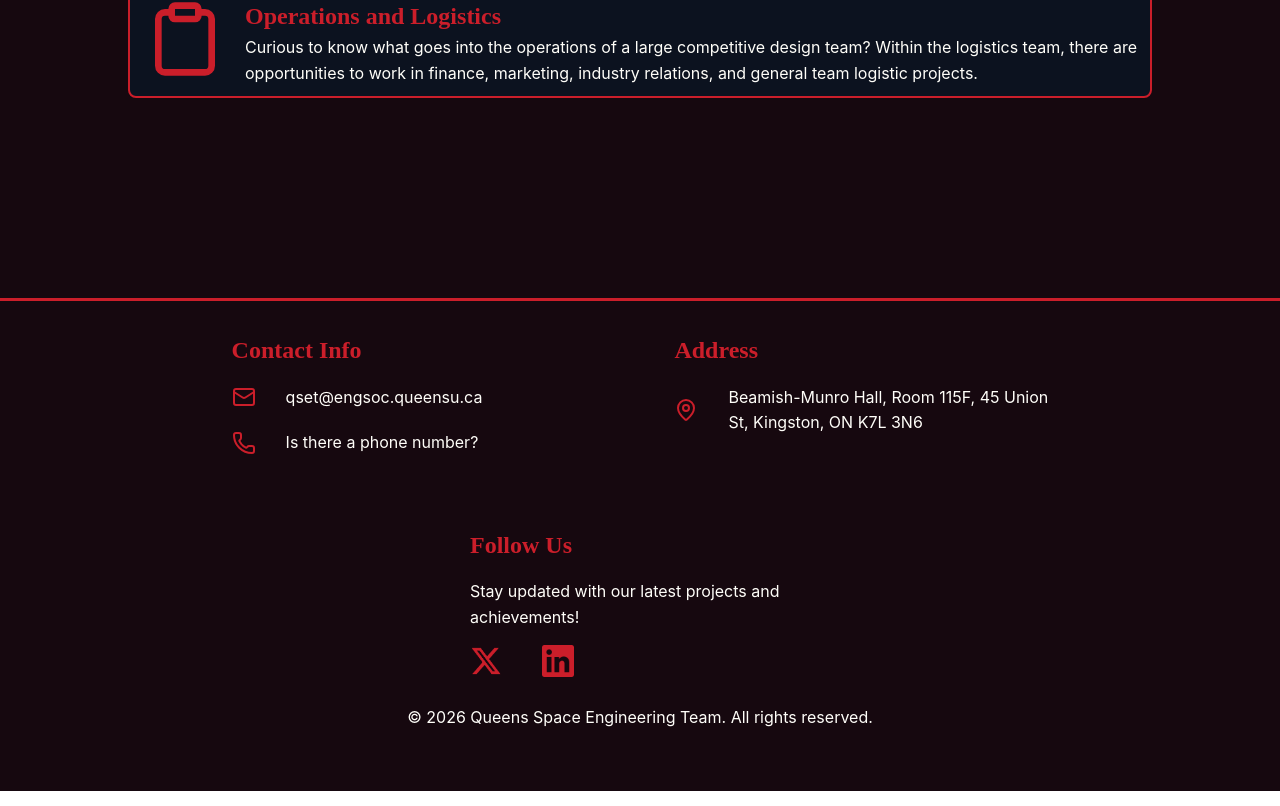
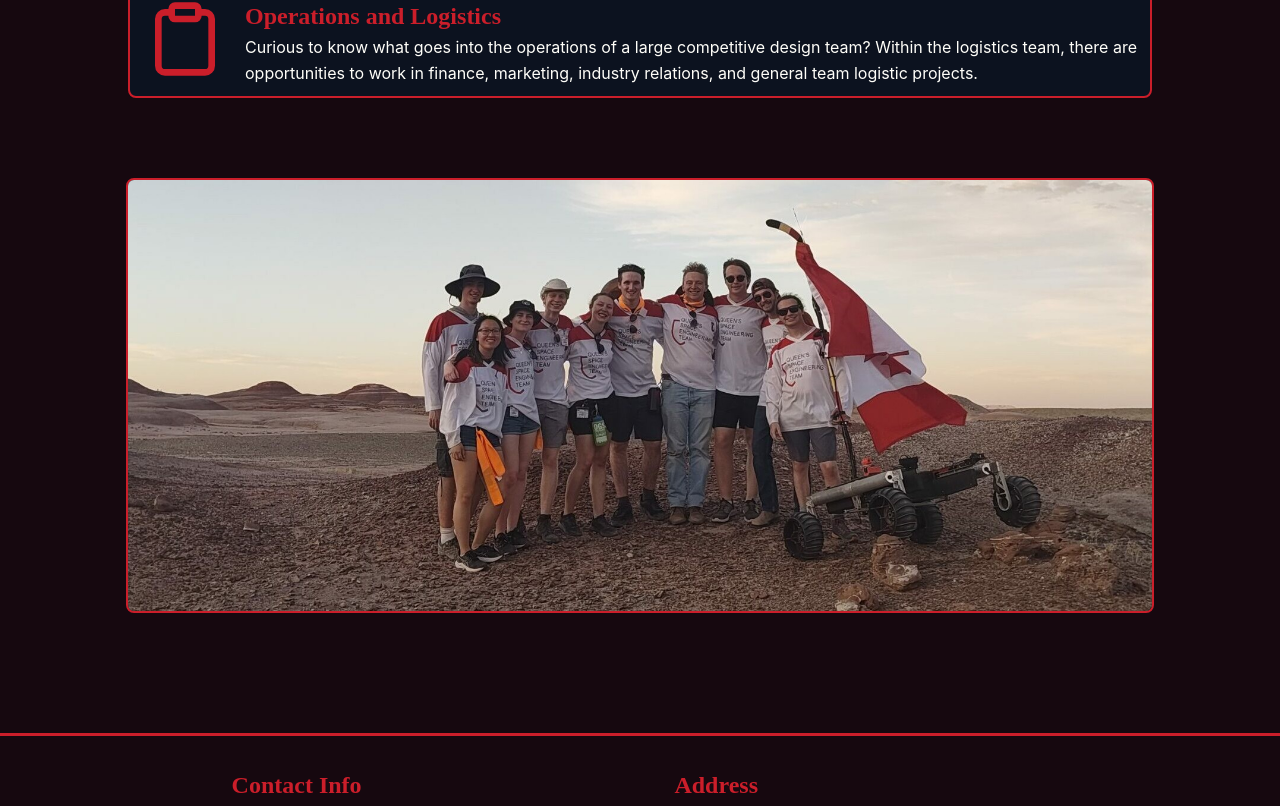
Before and after one commit to aaronk2005/QSET-Website-V2, a React (Create React App) app in the folder qset-website/: page /rover in a window 1280 px wide. Shown: the part 1334-2140 px from the top of the page. Built offline with nearby package versions, Linux system fonts and the light colour scheme; some icons are missing.

Commit message:
finished rover page

```diff
--- a/qset-website/src/Rover.css
+++ b/qset-website/src/Rover.css
@@ -131,3 +131,9 @@ h1{
     padding-right: 10px;
     padding-bottom: 10px;
   }
+
+  .rover-team-photo{
+    width: 100%;
+    border: 2px solid #cb1e2a;
+    border-radius: 8px;
+  }
--- a/qset-website/src/Rover.js
+++ b/qset-website/src/Rover.js
@@ -1,6 +1,7 @@
 import './Rover.css';
 import roverImage from './assets/rover_image.png';
 import {Clipboard, Cog, TestTubeDiagonal, CircuitBoard} from "lucide-react";
+import roverTeamPhoto from './assets/rover-team-photo.jpg';
 
 const Rover = () => {
     return(
@@ -53,7 +54,9 @@ const Rover = () => {
                     </div>
                 </div>
             </section>
-            <section></section>
+            <section>
+                <img src={roverTeamPhoto} alt="roverTeam" className="rover-team-photo" />
+            </section>
         </div>
     );
 
```
Also changed, not shown: qset-website/src/assets/rover-team-photo.jpg (added).
